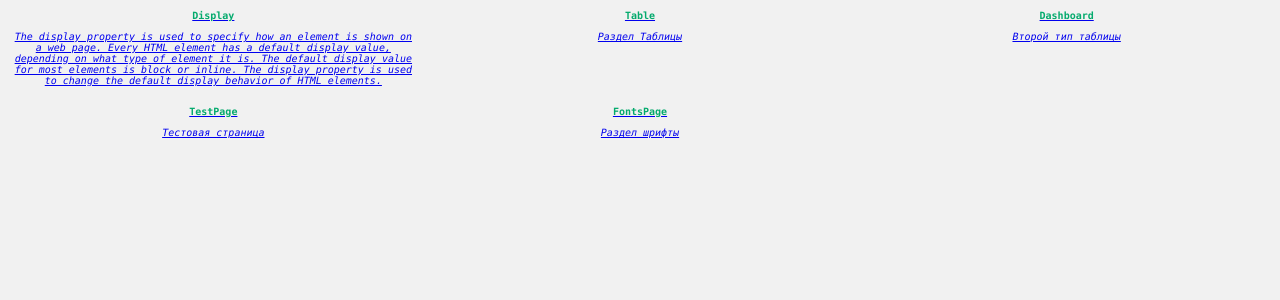
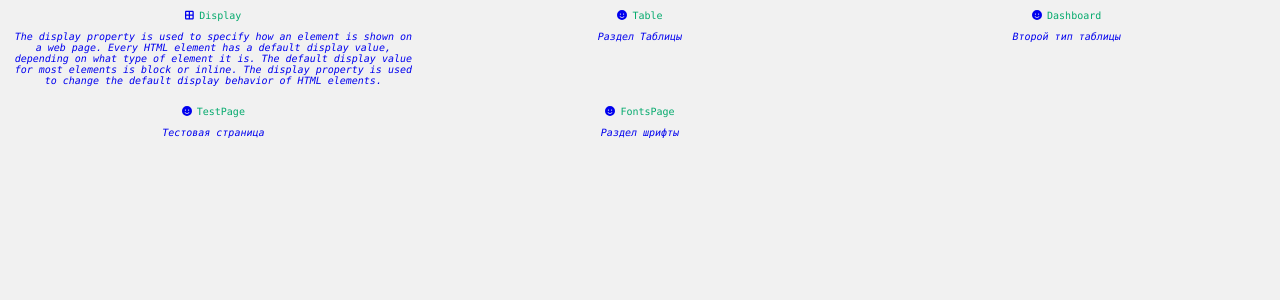
Before and after one commit to 7GBars/W3_SCHOOL_CSS_LEARNING, a React (Create React App) app: page / in a window 1280 px wide. Shown: the top 300 px of the page. Built offline with nearby package versions, Linux system fonts and the light colour scheme.

Commit message:
structure: -добавить возможность задания икнонок для карточки, -добавить иконку в модель unit

```diff
--- a/src/App.tsx
+++ b/src/App.tsx
@@ -9,10 +9,6 @@ import {CardsContainer} from "./components";
 import './App.css';
 import {useRoutes} from "@/providers";
 import {ResizePanelDemo1} from "@/components/ResizePanel";
-
-
-
-
 
 
 function App() {
--- a/src/components/Card/index.scss
+++ b/src/components/Card/index.scss
@@ -9,8 +9,15 @@
   align-items: center;
   gap: 10px;
 
-  .card__title {
-    color: #04AA6D;
+  .card__title-wrapper {
+    display: flex;
+    gap: var(--g-rem);
+    .title-wrapper__icon {}
+
+    .title-wrapper__text {
+      color: #04AA6D;
+      text-decoration: none;
+    }
   }
   .card__description {
     vertical-align: middle;
--- a/src/components/Card/index.tsx
+++ b/src/components/Card/index.tsx
@@ -1,15 +1,25 @@
 import React from 'react';
-
+import {FontAwesomeIcon} from "@fortawesome/react-fontawesome";
+import type {IconDefinition} from "@fortawesome/free-regular-svg-icons";
+import {faFaceSmile as DEFAULT_ICON} from "@fortawesome/free-solid-svg-icons";
 import './index.scss';
 
 
-type TCardProps = { id: string; title: string; description: string}
 
-export const Card: React.FC<TCardProps> = ({ id, title, description }) => {
+type TCardProps = {
+  id: string;
+  title: string;
+  description: string;
+  icon?: IconDefinition;
+}
+
+export const Card: React.FC<TCardProps> = ({ id, title, description, icon }) => {
   return (
     <>
       <div id={id} className={'card'}>
-        <b className={'card__title'}>{title}</b>
+        <div className="card__title-wrapper">
+          <FontAwesomeIcon icon={icon ?? DEFAULT_ICON} className={'title-wrapper__icon'} /> <span className={'title-wrapper__text'}>{title}</span>
+        </div>
         <p
           className={'card__description'}
           onMouseUp={() => {
--- a/src/components/CardsContainer/index.scss
+++ b/src/components/CardsContainer/index.scss
@@ -4,6 +4,9 @@
   justify-items: center;
   gap: 20px;
 
+  a {
+    text-decoration: none;
+  }
   @media (max-width: 1200px) { // todo завязать к ширине карты
     & {
       grid-template-columns: repeat(2, 1fr);
--- a/src/hooks/useUnits.tsx
+++ b/src/hooks/useUnits.tsx
@@ -21,7 +21,7 @@ export const useUnits = (units: Unit[]) => {
   units.forEach((u) => {
     unitsLinks.push(
       <Link key={u.id} to={u.path}>
-        <Card id={u.id} title={u.title} description={u.description} />
+        <Card id={u.id} title={u.title} description={u.description} icon={u.icon} />
       </Link>
     );
   });
--- a/src/index.css
+++ b/src/index.css
@@ -12,3 +12,7 @@ html, body {
   padding: 0;
   box-sizing: border-box;
 }
+
+:root {
+  --g-rem: 5px;
+}
--- a/src/models-view/units/index.ts
+++ b/src/models-view/units/index.ts
@@ -1,4 +1,5 @@
 import {FC} from "react";
+import type {IconDefinition} from "@fortawesome/free-regular-svg-icons";
 
 export type Unit<T = any>= {
   id: string;
@@ -7,6 +8,6 @@ export type Unit<T = any>= {
   path: string;
   payload: any;
   component: FC<T>;
-
+  icon?:  IconDefinition;
   subRoutes?: Unit[];
 };
--- a/src/routes/index.ts
+++ b/src/routes/index.ts
@@ -1,4 +1,5 @@
 import { v4 as uuidv4 } from 'uuid';
+import {faBorderAll} from "@fortawesome/free-solid-svg-icons";
 
 import {
   FontsPage,
@@ -7,9 +8,10 @@ import {
 } from "@/pages";
 
 import {Unit} from "@/models-view";
+import { FlexPage } from "@/pages/display/flex";
 
 import {displayValues} from "../__mocks__/units/display";
-import { FlexPage } from "@/pages/display/flex";
+
 export * from '../__mocks__/units/display';
 
 export const units: Unit[] = [ //todo @bars - произвести неймрефакторинг
@@ -22,7 +24,7 @@ export const units: Unit[] = [ //todo @bars - произвести неймре
     path: '/display',
     payload: displayValues,
     component: DisplayPage,
-
+    icon: faBorderAll,
     subRoutes: [
       {
         id: uuidv4(),
```
